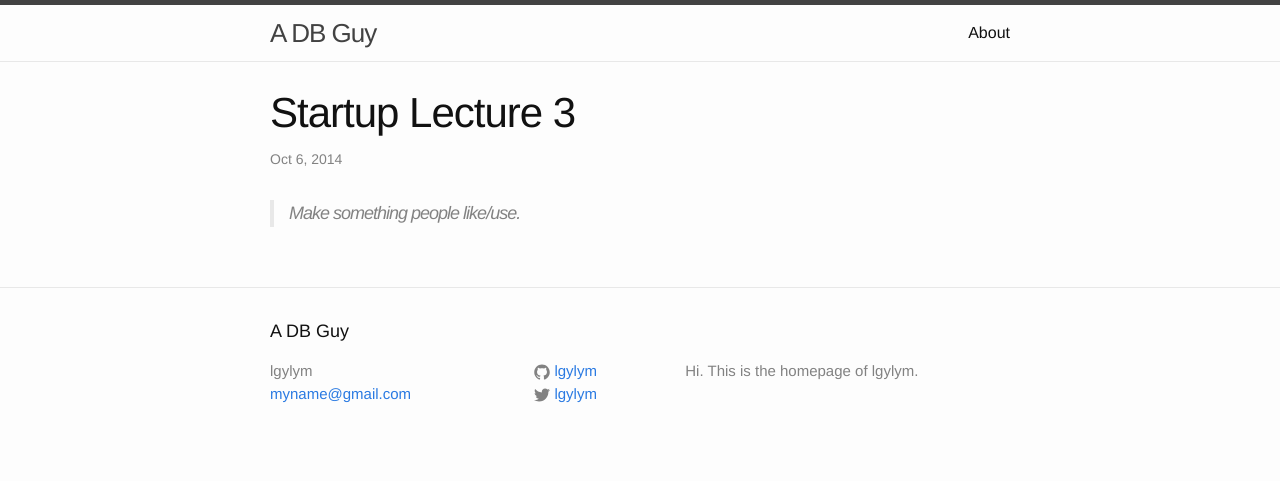
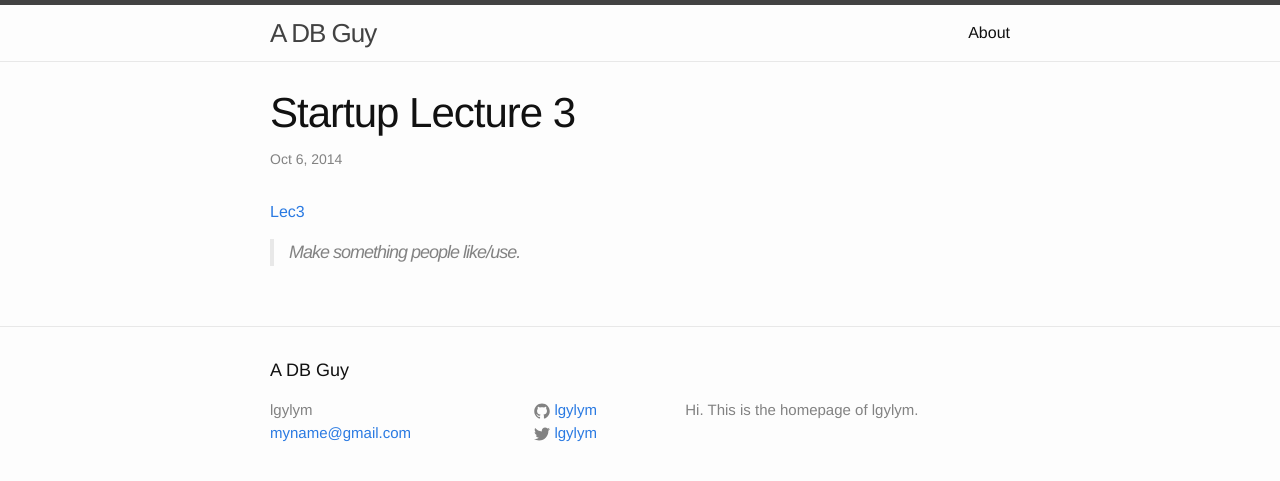
Before and after one commit to lgylym/lgylym.github.io, a Jekyll site: the page built from _posts/2014-10-06-startup-lec3.markdown, in a window 1280 px wide. Shown: the top 481 px of the page. Built offline with Jekyll 4.4.1, drawn with Linux system fonts in a browser that asks for light colours.

Commit message:
Update 2014-10-06-startup-lec3.markdown

```diff
--- a/_posts/2014-10-06-startup-lec3.markdown
+++ b/_posts/2014-10-06-startup-lec3.markdown
@@ -5,4 +5,6 @@ date:   2014-10-06
 categories: tech
 ---
 
+[Lec3](http://startupclass.samaltman.com/courses/lec03/)
+
 > Make something people like/use.
```
